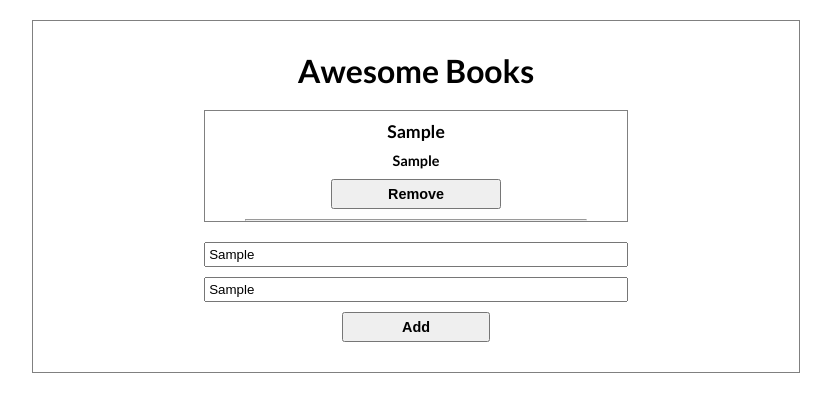
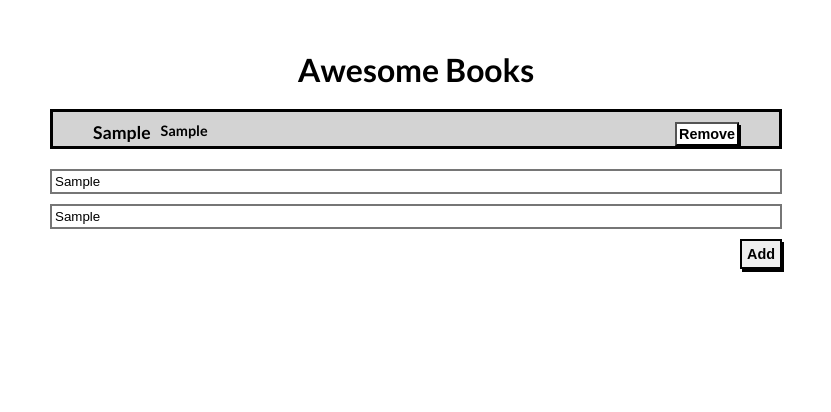
Before and after one commit to gilberthappi/Awesome-books, a website: page index.html in a window 1280 px wide. Both pictures are taken after typing "Sample", "Sample" into the empty fields and a click on the button "Add". Shown: the whole page, without its empty margins (224-1055 px from the left). Drawn offline with Linux system fonts and the light colour scheme.

Commit message:
Add style as per requirment

```diff
--- a/home.css
+++ b/home.css
@@ -6,25 +6,32 @@
 
 .container {
   font-family: 'Lato', sans-serif;
-  width: 60%;
   margin: auto;
   padding: 30px;
   margin-top: 20px;
-  border: 1px solid gray;
   text-align: center;
 }
 
 .booksCont {
   width: 60%;
   margin: 20px auto;
-  border: 1px solid gray;
+  border-style: solid;
 }
+
+.booksCont > :nth-child(even) {
+  background-color: darkgrey;
+}
+
+.booksCont > :nth-child(odd) {
+  background-color: lightgrey;
+}
+
 
 .book {
   padding: 0 40px;
   padding-top: 10px;
   display: flex;
-  flex-direction: column;
+  flex-direction: row;
   gap: 10px;
 }
 
@@ -39,11 +46,12 @@
 }
 
 .removeBtn {
-  width: 50%;
-  margin: 0 auto;
-  padding: 5px 0;
+  box-shadow:  2px 3px 0px 0;
+  padding: 2px;
   font-size: 0.9em;
   font-weight: bold;
+  margin-left: auto;
+  background-color: white;
 }
 
 .addBook {
@@ -56,12 +64,14 @@
 
 input {
   padding: 3px;
+  border-style: solid;
 }
 
 #addBtn {
-  width: 35%;
-  margin: 0 auto;
-  padding: 5px 0;
+  padding: 5px;
   font-size: 0.9em;
   font-weight: bold;
+  margin-left: auto;
+  border-style: solid;
+  box-shadow:  2px 3px 0px 0;
 }
--- a/script.js
+++ b/script.js
@@ -14,7 +14,6 @@ class Book {
         <h4 class="bookTitle">${this.title}</h4>
         <p class="bookAuthor">${this.author}</p>
         <button class="removeBtn">Remove</button>
-        <hr>
       `;
     bookDiv.innerHTML += bookElement;
     const inputData = {
```
